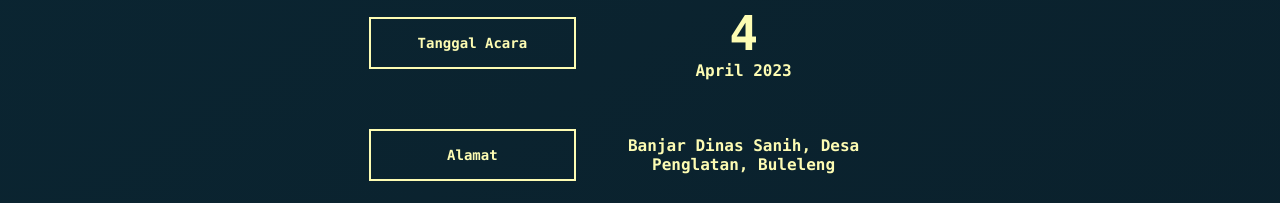
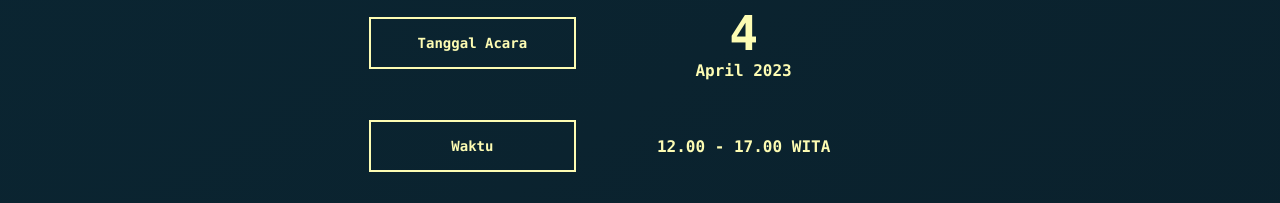
Before and after one commit to deor-sum/undangan, a Next.js app: page / in a window 1280 px wide. Shown: the part 1920-2123 px from the top of the page. Built offline with nearby package versions, Linux system fonts and the light colour scheme; a web font is replaced by a local one.

Commit message:
tambah waktu

```diff
--- a/src/app/page.js
+++ b/src/app/page.js
@@ -103,6 +103,16 @@ export default function Home() {
               <h3>April 2023</h3>
             </div>
           </div>
+          <div className={styles.card}>
+            <div className={styles.cardHeader}>
+              <h3>
+                <strong>Waktu</strong>
+              </h3>
+            </div>
+            <div className={styles.cardContent}>
+              <h3>12.00 - 17.00 WITA</h3>
+            </div>
+          </div>
 
           <div className={styles.card}>
             <div className={styles.cardHeader}>
```
